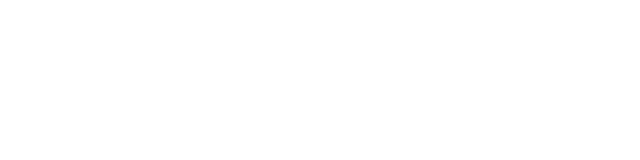
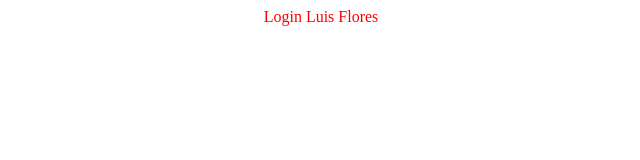
Before and after one commit to luiscf1226/reactbranch, a React (Create React App) app in the folder my-app/: page / in a window 1280 px wide. Shown: the top 160 px of the page, without its empty margins (319-959 px from the left). Built offline with nearby package versions, Linux system fonts and the light colour scheme.

Commit message:
commit rama lf

```diff
--- a/my-app/src/App.js
+++ b/my-app/src/App.js
@@ -1,10 +1,10 @@
 import logo from './logo.svg';
 import './App.css';
-
+import Login from './Login'
 function App() {
   return (
     <div className="App">
-
+    <Login/>
     </div>
   );
 }
--- /dev/null
+++ b/my-app/src/Login.css
@@ -0,0 +1,3 @@
+.Luis{
+    color:red;
+}
--- /dev/null
+++ b/my-app/src/Login.js
@@ -0,0 +1,9 @@
+import React from 'react'
+import './Login.css'
+function Login() {
+  return (
+    <div className='Luis'>Login Luis Flores</div>
+  )
+}
+
+export default Login
```
